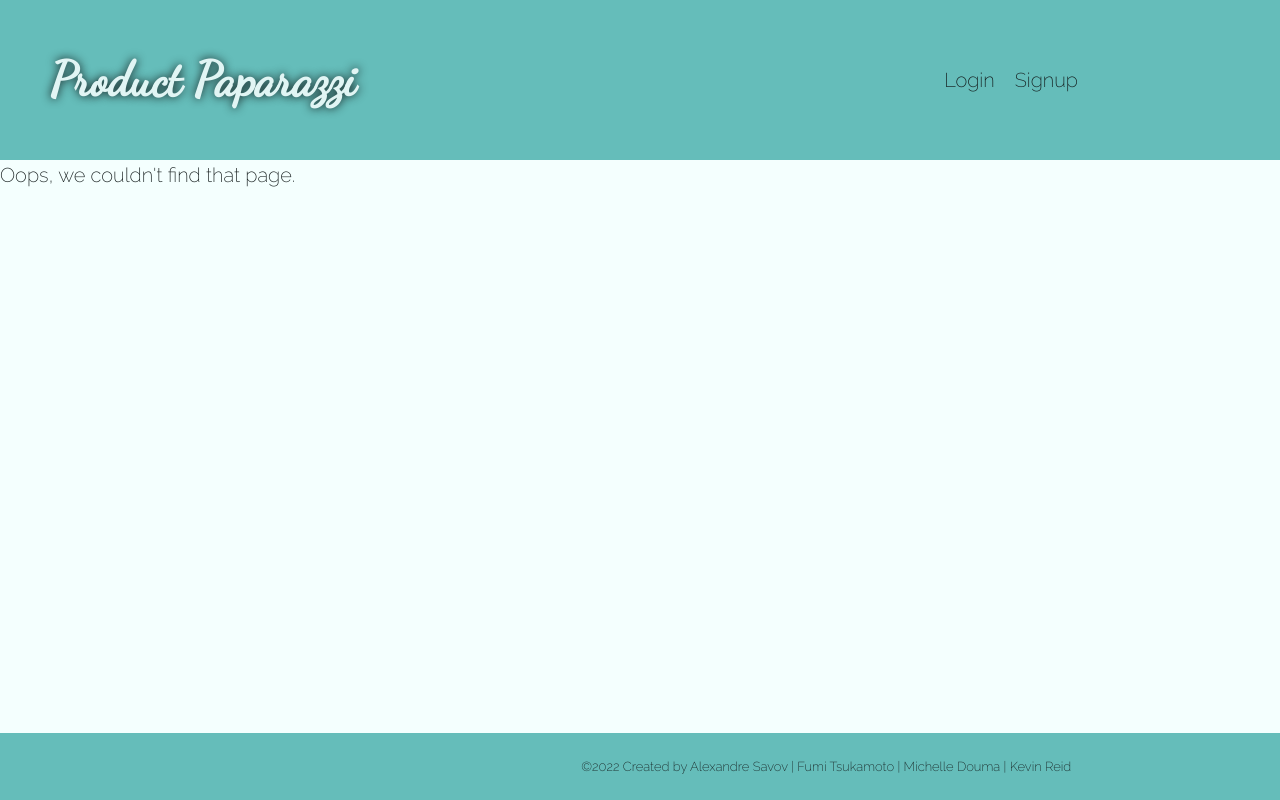
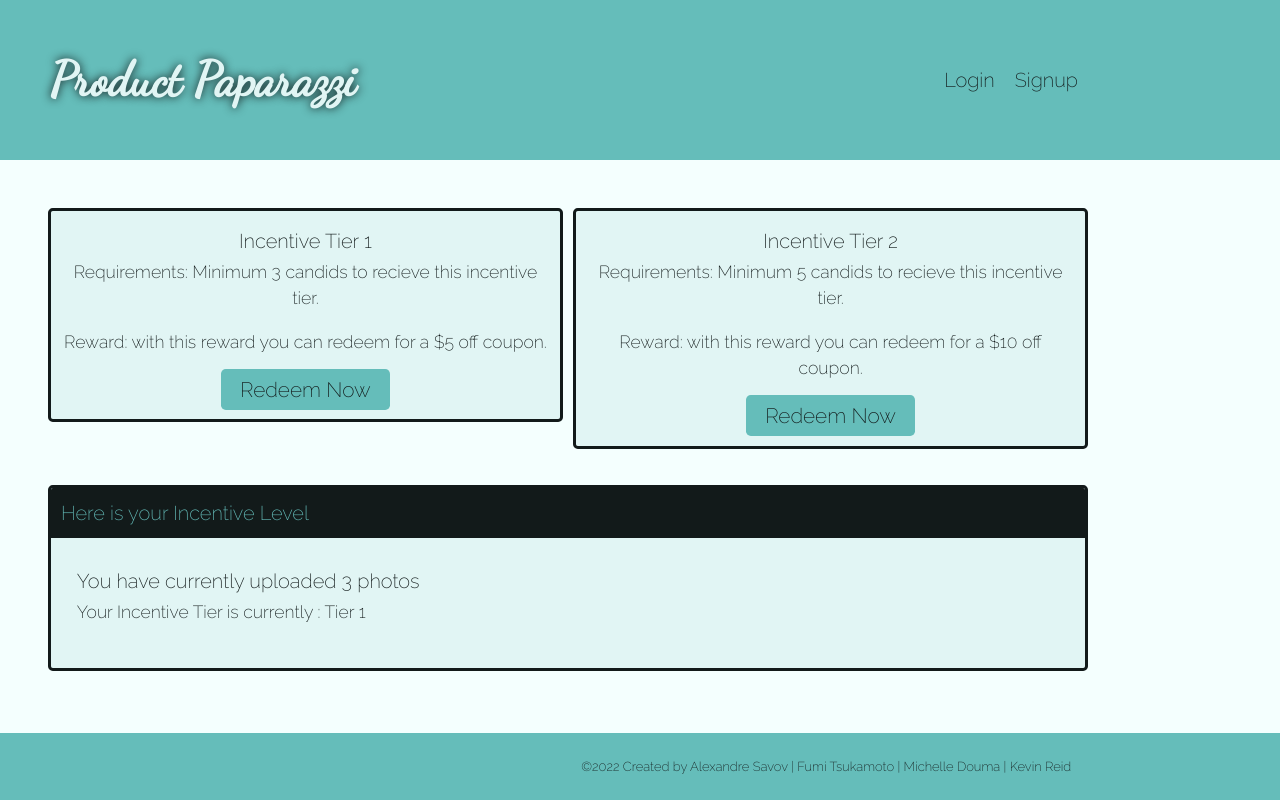
Before and after one commit to Vinyldude8896/product_paparazzi, a React (Create React App) app in the folder client/: page /incentives in a window 1280 px wide. Built offline with nearby package versions, Linux system fonts and the light colour scheme; no server answers.

Commit message:
added My Incentives page

```diff
--- a/client/src/App.js
+++ b/client/src/App.js
@@ -1,33 +1,36 @@
-import React from 'react';
-import { BrowserRouter as Router, Routes, Route } from 'react-router-dom';
+import React from "react";
+import { BrowserRouter as Router, Routes, Route } from "react-router-dom";
 import {
   ApolloClient,
   InMemoryCache,
   ApolloProvider,
   createHttpLink,
-} from '@apollo/client';
-import { setContext } from '@apollo/client/link/context';
+} from "@apollo/client";
+import { setContext } from "@apollo/client/link/context";
 
-import Header from './components/Header';
-import Footer from './components/Footer';
+import Header from "./components/Header";
+import Footer from "./components/Footer";
 
-import Home from './pages/Home';
-import Login from './pages/Login';
-import NoMatch from './pages/NoMatch';
-import Profile from './pages/Profile';
-import Signup from './pages/Signup';
+import Home from "./pages/Home";
+import Login from "./pages/Login";
+import NoMatch from "./pages/NoMatch";
+import Profile from "./pages/Profile";
+import Signup from "./pages/Signup";
+import Incentives from "./pages/Incentives";
 
 const httpLink = createHttpLink({
-  uri: process.env.NODE_ENV === "development" ? "http://localhost:3001/graphql": '/graphql',
-
+  uri:
+    process.env.NODE_ENV === "development"
+      ? "http://localhost:3001/graphql"
+      : "/graphql",
 });
 
 const authLink = setContext((_, { headers }) => {
-  const token = localStorage.getItem('id_token');
+  const token = localStorage.getItem("id_token");
   return {
     headers: {
       ...headers,
-      authorization: token ? `Bearer ${token}` : '',
+      authorization: token ? `Bearer ${token}` : "",
     },
   };
 });
@@ -45,26 +48,12 @@ function App() {
           <Header />
           <div className="container">
             <Routes>
-              <Route
-                path="/"
-                element={<Home />}
-              />
-              <Route
-                path="/login"
-                element={<Login />}
-              />
-              <Route
-                path="/signup"
-                element={<Signup />}
-              />
-              <Route
-                path="/profile"
-                element={<Profile />}
-              />
-              <Route
-                path="*"
-                element={<NoMatch />}
-              />
+              <Route path="/" element={<Home />} />
+              <Route path="/login" element={<Login />} />
+              <Route path="/signup" element={<Signup />} />
+              <Route path="/incentives" element={<Incentives />} />
+              <Route path="/profile" element={<Profile />} />
+              <Route path="*" element={<NoMatch />} />
             </Routes>
           </div>
           <Footer />
--- /dev/null
+++ b/client/src/pages/Incentives.js
@@ -0,0 +1,85 @@
+import React from "react";
+import { Navigate, useParams } from "react-router-dom";
+
+import { useQuery } from "@apollo/client";
+import { QUERY_USER, QUERY_ME } from "../utils/queries";
+import Auth from "../utils/auth";
+
+const Profile = (props) => {
+  const { username: userParam } = useParams();
+  //   const {}
+
+  const { loading, data } = useQuery(userParam ? QUERY_USER : QUERY_ME, {
+    variables: { username: userParam },
+    variablesPhotos: { photocount: useParams },
+  });
+
+  const user = data?.me || data?.user || {};
+
+  // navigate to personal profile page if username is yours
+  if (Auth.loggedIn() && Auth.getProfile().data.username === userParam) {
+    return <Navigate to="/profile:username" />;
+  }
+
+  if (loading) {
+    return <div>Loading...</div>;
+  }
+
+  // if (!user?.username) {
+  //   return (
+  //     <h4>
+  //       You need to be logged in to see this. Use the navigation links above to
+  //       sign up or log in!
+  //     </h4>
+  //   );
+  // }
+
+  return (
+    <section>
+      <div className="flex-row card_incentive mt-5 ml-5 justify-space-between text-center  ">
+        <div className="col-sm-6">
+          <div className="card">
+            <div className="card-body">
+              <h5 className="card-title ">Incentive Tier 1</h5>
+              <p className="card-text">
+                Requirements: Minimum 3 candids to recieve this incentive tier.
+              </p>
+              <p className="card-text">
+                Reward: with this reward you can redeem for a $5 off coupon.
+              </p>
+              <a href="#" className="btn btn-primary">
+                Redeem Now
+              </a>
+            </div>
+          </div>
+        </div>
+        <div className="col-sm-6">
+          <div className="card">
+            <div className="card-body">
+              <h5 className="card-title">Incentive Tier 2</h5>
+              <p className="card-text">
+                Requirements: Minimum 5 candids to recieve this incentive tier.
+              </p>
+              <p className="card-text">
+                Reward: with this reward you can redeem for a $10 off coupon.
+              </p>
+              <a href="#" className="btn btn-primary">
+                Redeem Now
+              </a>
+            </div>
+          </div>
+        </div>
+      </div>
+      <div className="card mt-3 ml-5">
+        <div className="card-header">Here is your Incentive Level</div>
+        <div className="card-body">
+          {/* This will use the variablesPhotos parameters */}
+          <h5 className="card-title">You have currently uploaded 3 photos</h5>
+          <p className="card-text">Your Incentive Tier is currently : Tier 1</p>
+        </div>
+      </div>
+    </section>
+  );
+};
+
+export default Profile;
```
Also changed, not shown: client/public/manifest.json.
